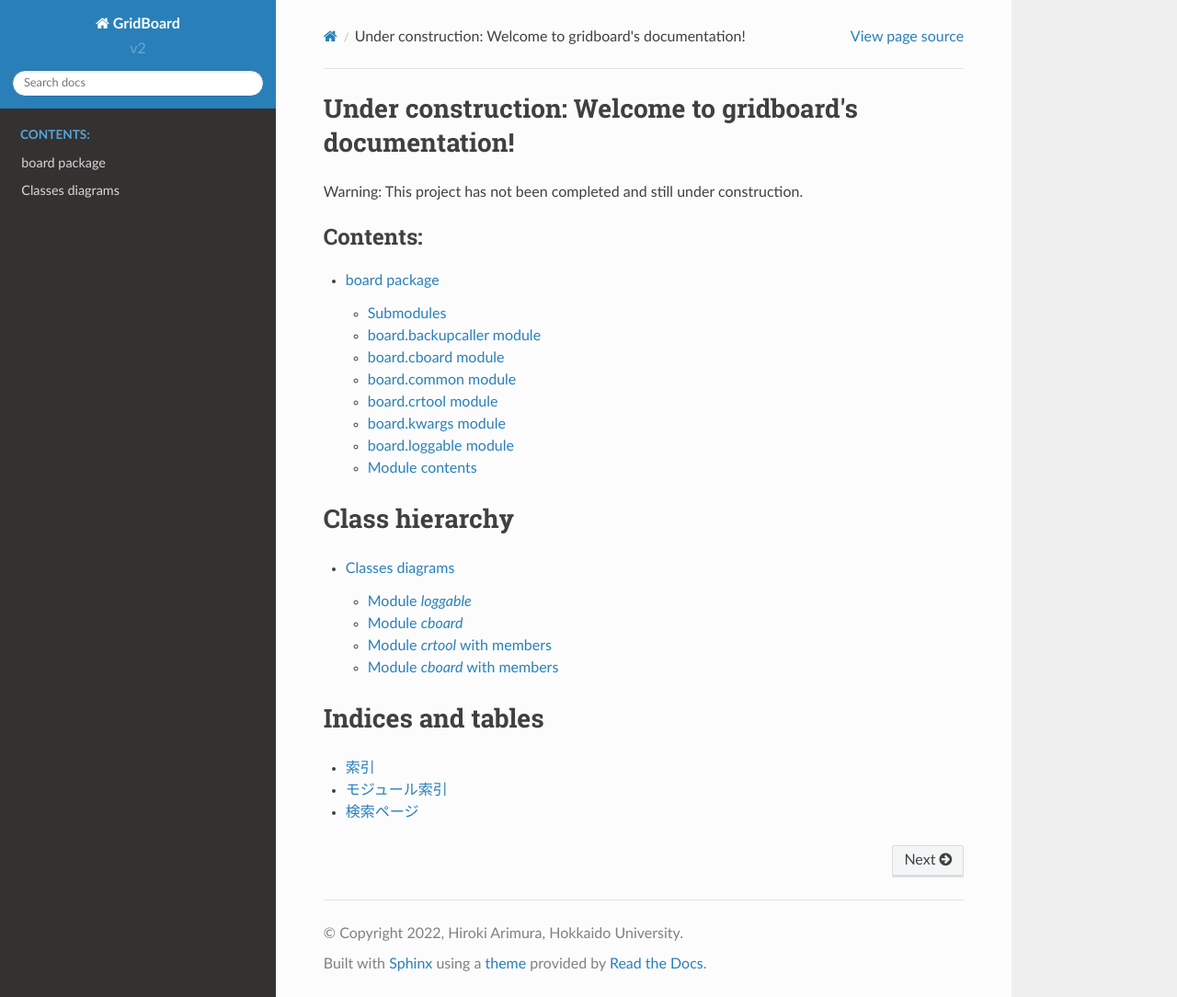
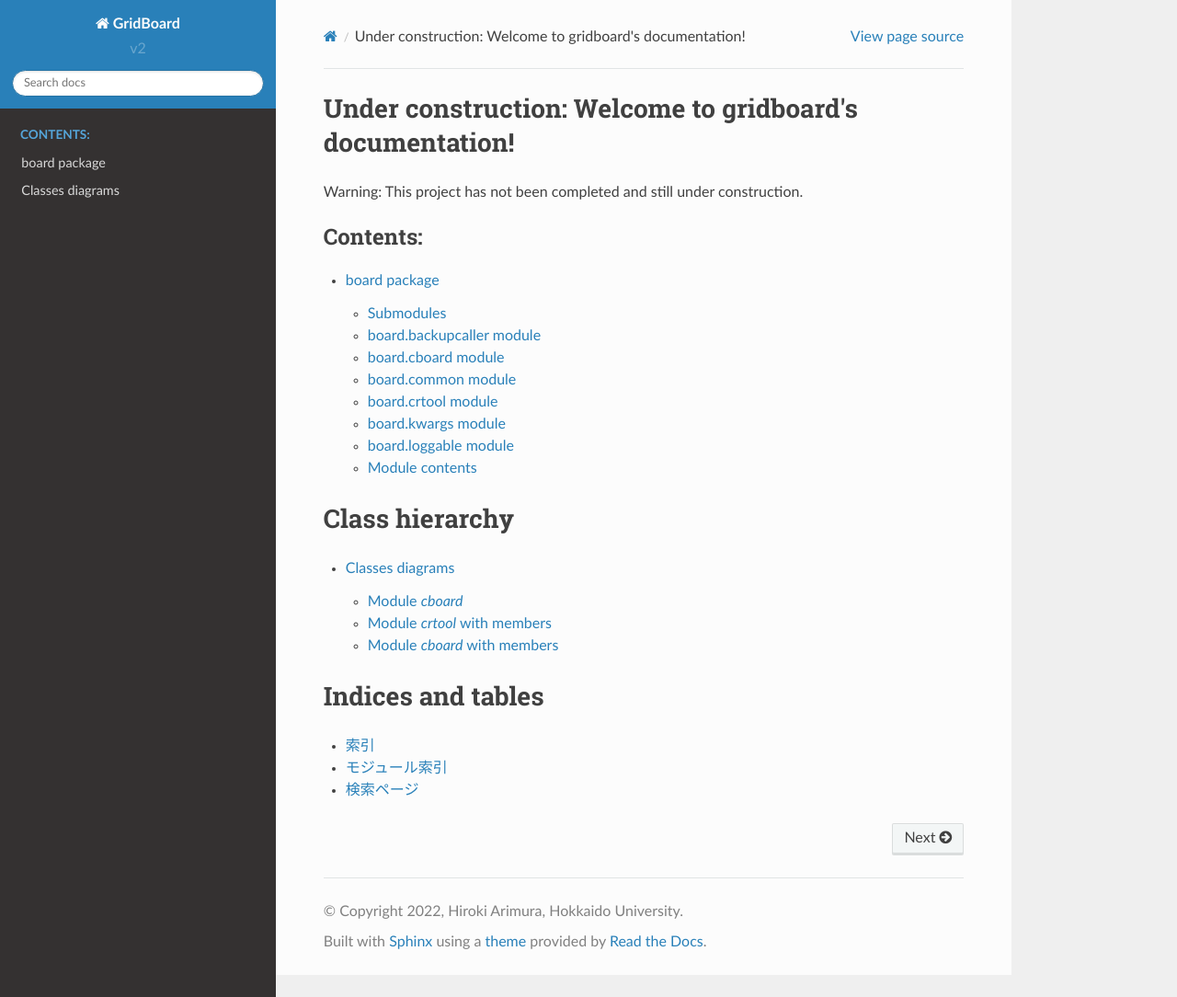
Before and after one commit to ikndeva/rtd-gridboard, a Sphinx documentation site: the page built from docs/source/index.rst, in a window 1280 px wide and 1084 px high. Shown: the whole window at 92% size. Built offline with Sphinx 7.4.7 and the Read the Docs theme 2.0.0, drawn with Linux system fonts in a browser that asks for light colours.

Commit message:
from aalto14:rtd-gridboard

```diff
--- a/docs/source/classes.rst
+++ b/docs/source/classes.rst
@@ -7,11 +7,6 @@ Classes diagrams
 =============
 
 
-
-Module `loggable`
----------------------------------
-
-.. figure:: classes_loggable.pdf
 
 Module `cboard`
 ---------------------------------
```
Also changed, not shown: 4 other files.
